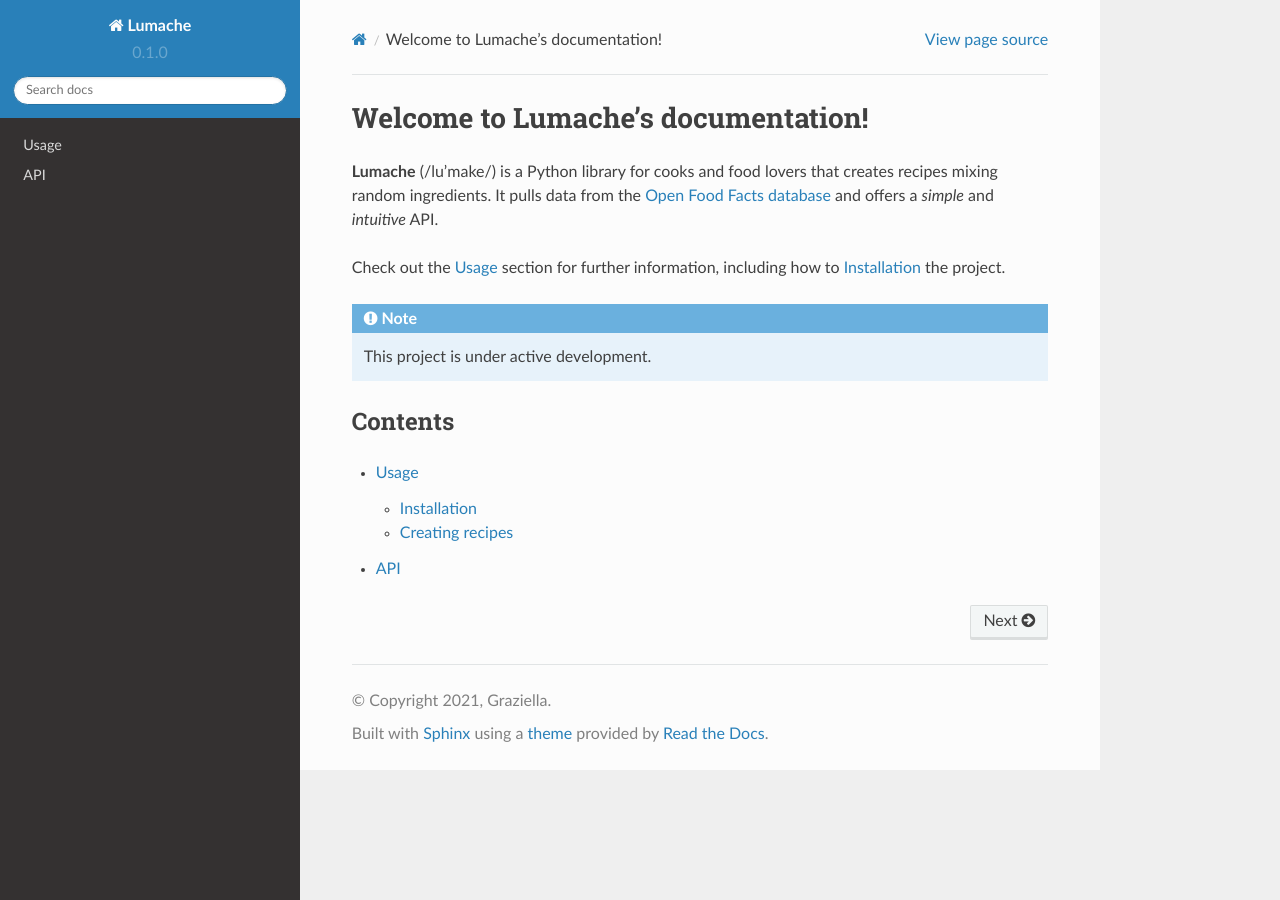
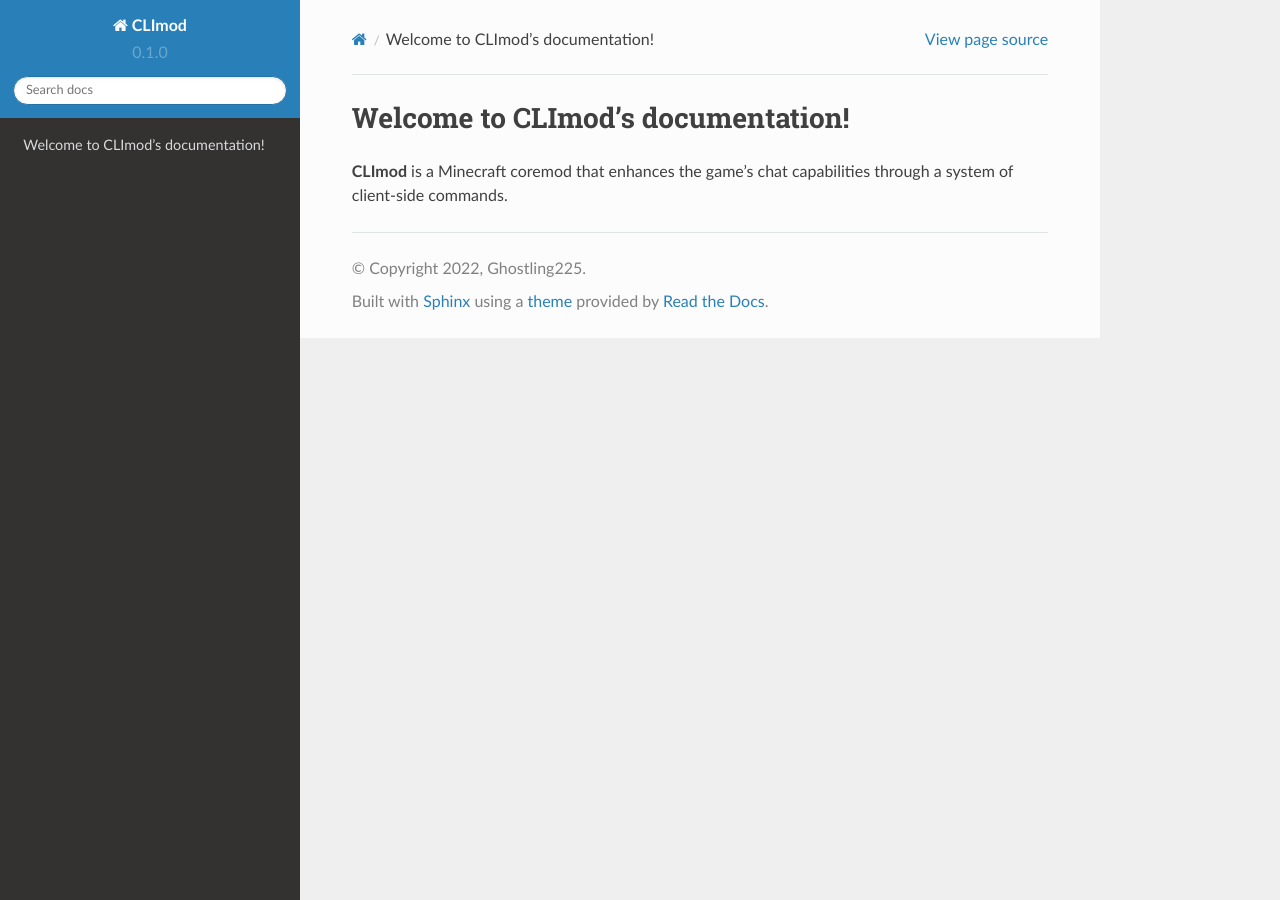
Before and after one commit to AbsoluteWisp/CLImodDocs, a Sphinx documentation site: the page built from docs/source/index.rst, in a window 1280 px wide. Built offline with Sphinx 7.4.7 and the Read the Docs theme 2.0.0, drawn with Linux system fonts in a browser that asks for light colours.

Commit message:
Modify example for CLImod

```diff
--- a/docs/source/api.rst
+++ /dev/null
@@ -1,7 +0,0 @@
-API
-===
-
-.. autosummary::
-   :toctree: generated
-
-   lumache
--- a/docs/source/conf.py
+++ b/docs/source/conf.py
@@ -2,9 +2,9 @@
 
 # -- Project information
 
-project = 'Lumache'
-copyright = '2021, Graziella'
-author = 'Graziella'
+project = 'CLImod'
+copyright = '2022, Ghostling225'
+author = 'Ghostling225'
 
 release = '0.1'
 version = '0.1.0'
--- a/docs/source/index.rst
+++ b/docs/source/index.rst
@@ -1,22 +1,5 @@
-Welcome to Lumache's documentation!
-===================================
+Welcome to CLImod's documentation!
+==================================
 
-**Lumache** (/lu'make/) is a Python library for cooks and food lovers
-that creates recipes mixing random ingredients.
-It pulls data from the `Open Food Facts database <https://world.openfoodfacts.org/>`_
-and offers a *simple* and *intuitive* API.
-
-Check out the :doc:`usage` section for further information, including
-how to :ref:`installation` the project.
-
-.. note::
-
-   This project is under active development.
-
-Contents
---------
-
-.. toctree::
-
-   usage
-   api
+**CLImod** is a Minecraft coremod that enhances the game's chat capabilities
+through a system of client-side commands.
--- a/pyproject.toml
+++ b/pyproject.toml
@@ -3,6 +3,6 @@
 build-backend = "flit_core.buildapi"
 
 [project]
-name = "lumache"
-authors = [{name = "Graziella", email = "graziella@lumache"}]
+name = "CLImod"
+authors = [{name = "Ghostling225", email = "wojcikadam742@gmail.com"}]
 dynamic = ["version", "description"]
```
Also changed, not shown: README.rst (deleted, +0 -9 lines), docs/source/usage.rst (deleted, +0 -33 lines), lumache.py (deleted, +0 -23 lines).
